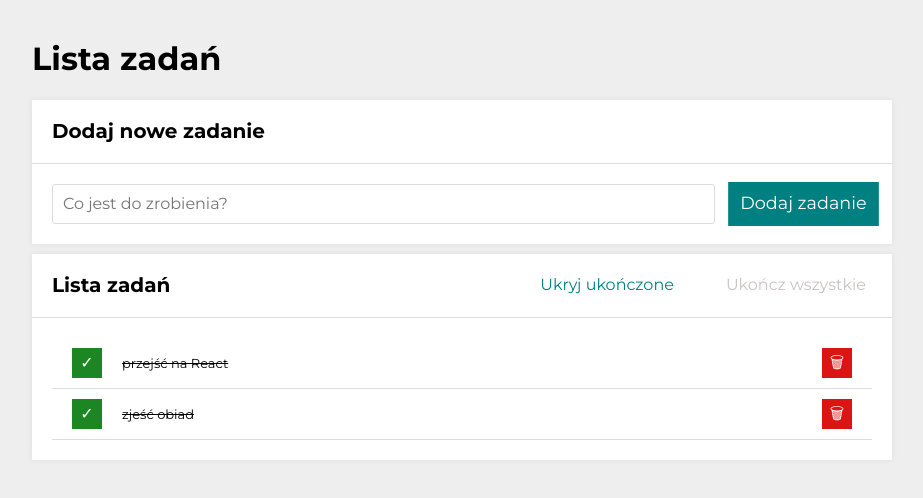
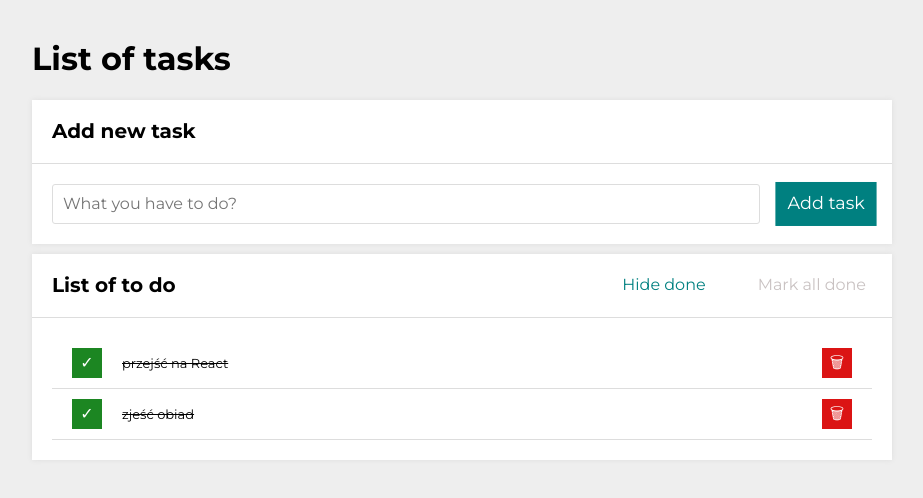
Before and after one commit to SzymonRojek/to-do-list-react, a React (Create React App) app: page / in a window 1280 px wide. Shown: the top 498 px of the page, without its empty margins (178-1101 px from the left). Built offline with nearby package versions, Linux system fonts and the light colour scheme.

Commit message:
change pl language to english

```diff
--- a/src/App.js
+++ b/src/App.js
@@ -16,13 +16,13 @@ const hideDoneTasks = false;
 function App() {
   return (
     <Container>
-      <Header title="Lista zadań" />
+      <Header title="List of tasks" />
       <Section
-        title="Dodaj nowe zadanie"
+        title="Add new task"
         body={<Form />}
       />
       <Section
-        title="Lista zadań"
+        title="List of to do"
         body={
           <Tasks tasks={tasks} hideDoneTasks={hideDoneTasks} />
         }
--- a/src/Buttons/index.js
+++ b/src/Buttons/index.js
@@ -9,13 +9,13 @@ const Buttons = ({ tasks, hideDoneTasks }) => (
             className="buttons__button"
             disabled={tasks.every( ({ done }) => !done)}
           >
-            {hideDoneTasks ? 'Pokaż' : 'Ukryj'} ukończone
+            {hideDoneTasks ? 'Show' : 'Hide'} done
           </button>
           <button
             className="buttons__button buttons__button--last"
             disabled={tasks.every( ({ done }) => done)}
           >
-            Ukończ wszystkie
+            Mark all done
           </button>
         </React.Fragment>
       )}
--- a/src/Form/index.js
+++ b/src/Form/index.js
@@ -2,8 +2,8 @@ import "./style.css";
 
 const Form = () => (
   <form className="form">
-    <input className=" form__input" placeholder="Co jest do zrobienia?" autofocus />
-    <button className="form__addTaskButton">Dodaj zadanie</button>
+    <input className=" form__input" placeholder="What you have to do?" autofocus />
+    <button className="form__addTaskButton">Add task</button>
   </form>
 );
 
```
